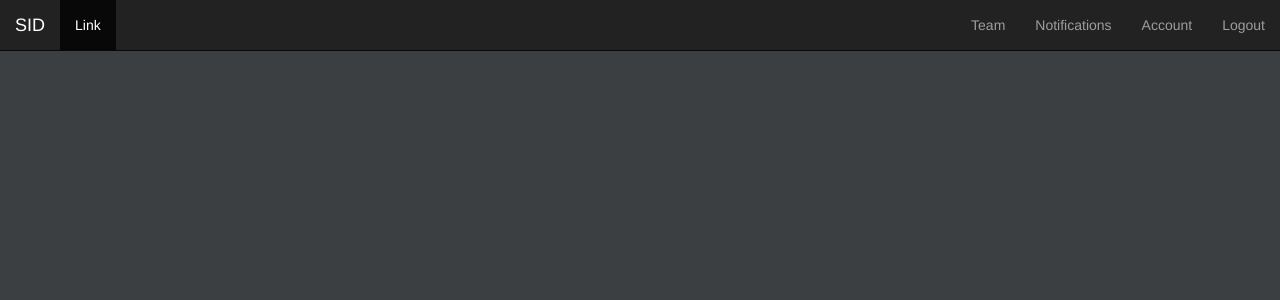
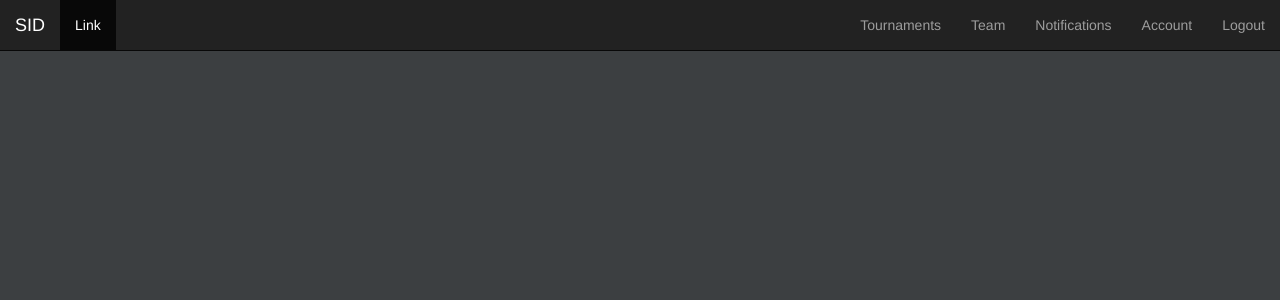
Before and after one commit to Llandy3d/sid, a Django app: page /notifications/ in a window 1280 px wide. Shown: the top 300 px of the page. Run offline with Django 3.2, Linux system fonts and the light colour scheme; the visitor is signed in with stand-in values (Sample User, id 1); data that the repository does not hold is empty; some libraries are stand-ins or nearby versions.

Commit message:
added Tournaments to the navbar

```diff
--- a/templates/navbar.html
+++ b/templates/navbar.html
@@ -18,6 +18,7 @@
       </ul>
 
       <ul class="nav navbar-nav navbar-right">
+          <li><a href="{% url 'tournaments' %}">Tournaments</a></li>
           <li><a href="{% url 'team' %}">Team</a></li>
           <li><a href="{% url 'notifications' %}">Notifications</a></li>
           <li><a href="{% url 'profile' %}">Account</a></li>
```
